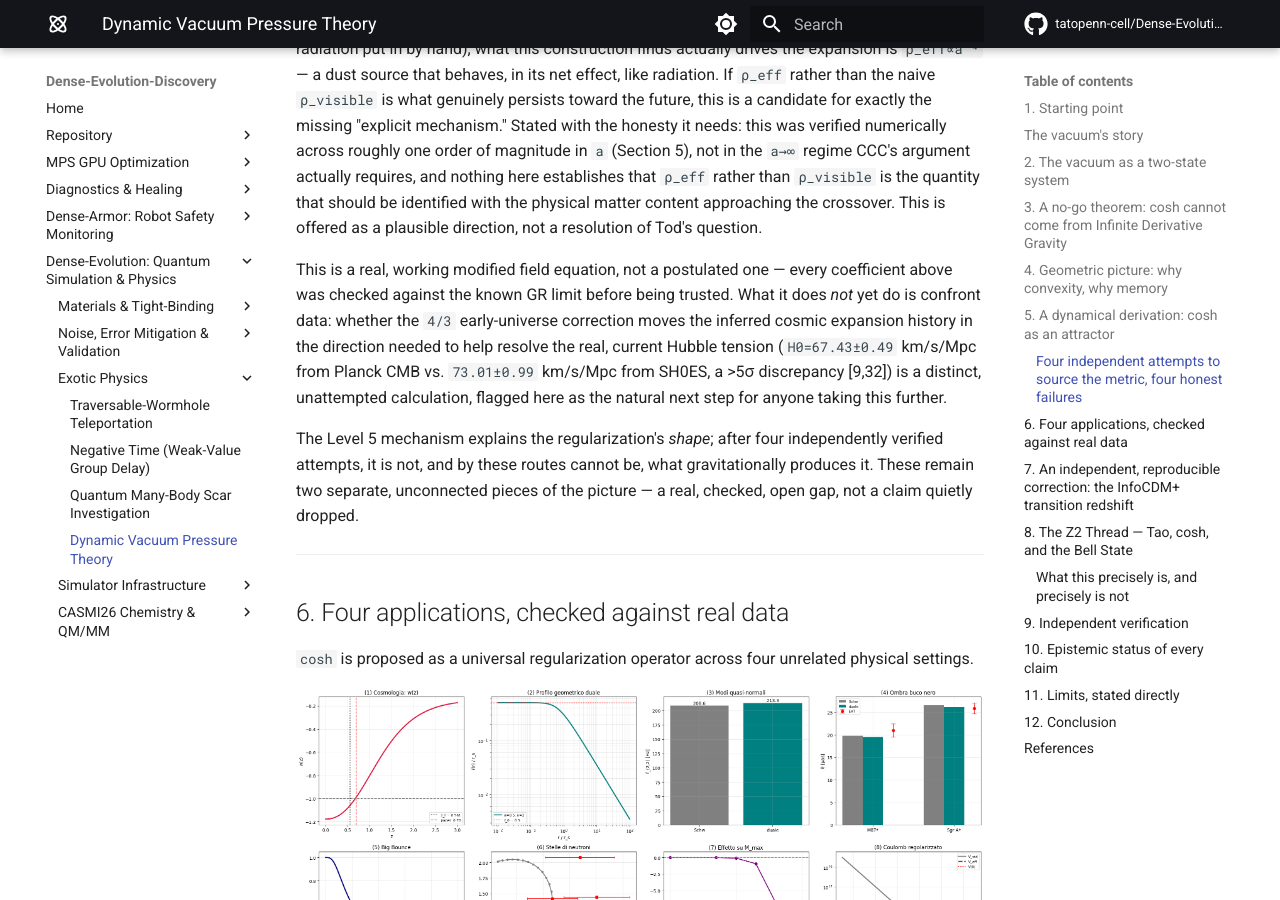
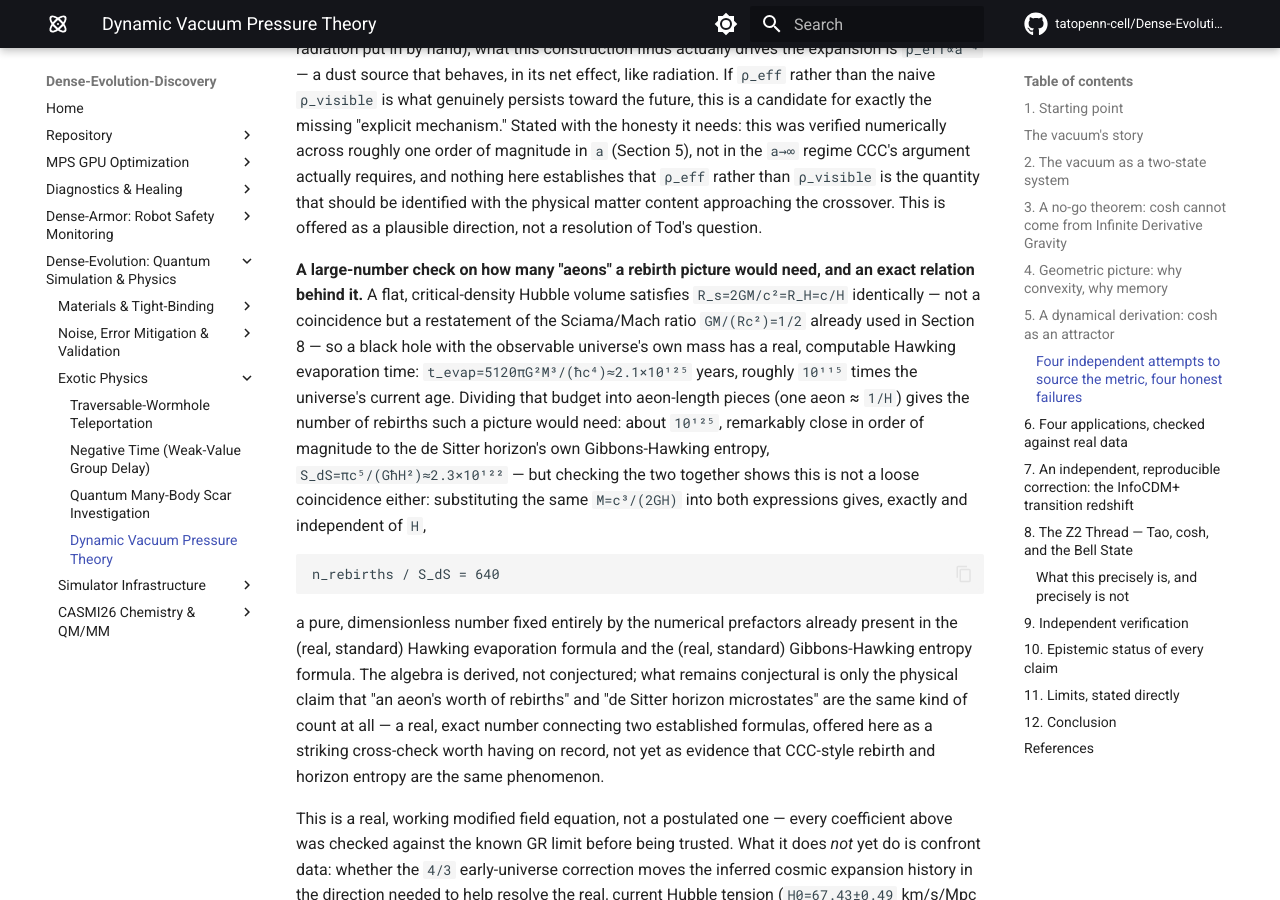
Before and after one commit to tatopenn-cell/Dense-Evolution-Discovery, an MkDocs documentation site: the page built from docs/dynamic_vacuum_pressure_theory.md, in a window 1280 px wide and 900 px high, scrolled down 16487 px. Built offline with MkDocs 1.6.1 and Material for MkDocs 9.7.7, drawn with Linux system fonts in a browser that asks for light colours; comment, search, counter and statistics services are not loaded; some of the changed text lies outside the part shown.

Commit message:
Add exact derived relation n_rebirths/S_dS=640 (Hawking evaporation vs Gibbons-Hawking de Sitter entropy), resolving the earlier order-of-magnitude coincidence into a clean algebraic identity

````diff
--- a/docs/dynamic_vacuum_pressure_theory.md
+++ b/docs/dynamic_vacuum_pressure_theory.md
@@ -260,6 +260,14 @@ Read together with Section 8, one interpretation is offered here explicitly as c
 
 **A possible connection to CCC's own dust problem, stated with its real limits.** Tod [37] identifies a specific, unresolved gap in CCC's original formulation: "without some explicit mechanism to make the dust contribution fade away, its density is proportional to `R⁻³` so it comes to dominate the radiation, which has density proportional to `R⁻⁴`" &mdash; CCC's future boundary needs a radiation-dominated, massless field content, but ordinary matter dilutes too slowly to get out of the way on its own. The result above is suggestive here: starting from pure dust (`ρ_visible∝a⁻³`, no radiation put in by hand), what this construction finds actually drives the expansion is `ρ_eff∝a⁻⁴` &mdash; a dust source that behaves, in its net effect, like radiation. If `ρ_eff` rather than the naive `ρ_visible` is what genuinely persists toward the future, this is a candidate for exactly the missing "explicit mechanism." Stated with the honesty it needs: this was verified numerically across roughly one order of magnitude in `a` (Section 5), not in the `a→∞` regime CCC's argument actually requires, and nothing here establishes that `ρ_eff` rather than `ρ_visible` is the quantity that should be identified with the physical matter content approaching the crossover. This is offered as a plausible direction, not a resolution of Tod's question.
 
+**A large-number check on how many "aeons" a rebirth picture would need, and an exact relation behind it.** A flat, critical-density Hubble volume satisfies `R_s=2GM/c²=R_H=c/H` identically &mdash; not a coincidence but a restatement of the Sciama/Mach ratio `GM/(Rc²)=1/2` already used in Section 8 &mdash; so a black hole with the observable universe's own mass has a real, computable Hawking evaporation time: `t_evap=5120πG²M³/(ħc⁴)≈2.1×10¹²⁵` years, roughly `10¹¹⁵` times the universe's current age. Dividing that budget into aeon-length pieces (one aeon ≈ `1/H`) gives the number of rebirths such a picture would need: about `10¹²⁵`, remarkably close in order of magnitude to the de Sitter horizon's own Gibbons-Hawking entropy, `S_dS=πc⁵/(GħH²)≈2.3×10¹²²` &mdash; but checking the two together shows this is not a loose coincidence either: substituting the same `M=c³/(2GH)` into both expressions gives, exactly and independent of `H`,
+
+```
+n_rebirths / S_dS = 640
+```
+
+a pure, dimensionless number fixed entirely by the numerical prefactors already present in the (real, standard) Hawking evaporation formula and the (real, standard) Gibbons-Hawking entropy formula. The algebra is derived, not conjectured; what remains conjectural is only the physical claim that "an aeon's worth of rebirths" and "de Sitter horizon microstates" are the same kind of count at all &mdash; a real, exact number connecting two established formulas, offered here as a striking cross-check worth having on record, not yet as evidence that CCC-style rebirth and horizon entropy are the same phenomenon.
+
 This is a real, working modified field equation, not a postulated one &mdash; every coefficient above was checked against the known GR limit before being trusted. What it does *not* yet do is confront data: whether the `4/3` early-universe correction moves the inferred cosmic expansion history in the direction needed to help resolve the real, current Hubble tension (`H0=67.43±0.49` km/s/Mpc from Planck CMB vs. `73.01±0.99` km/s/Mpc from SH0ES, a >5σ discrepancy [9,32]) is a distinct, unattempted calculation, flagged here as the natural next step for anyone taking this further.
 
 The Level 5 mechanism explains the regularization's *shape*; after four independently verified attempts, it is not, and by these routes cannot be, what gravitationally produces it. These remain two separate, unconnected pieces of the picture &mdash; a real, checked, open gap, not a claim quietly dropped.
@@ -417,6 +425,7 @@ For transparency, every principal claim in this work is classified below as **de
 <tr><td style="padding:8px 10px;border-bottom:1px solid #eef0f2">Adopts Penrose's CCC; the Z<sub>2</sub> residual is a mechanism for its crossover surface</td><td style="padding:8px 10px;border-bottom:1px solid #eef0f2">Conjectured</td><td style="padding:8px 10px;border-bottom:1px solid #eef0f2">5</td><td style="padding:8px 10px;border-bottom:1px solid #eef0f2">CCC itself is a real, disputed (not confirmed) proposal; this work's addition to it is a stated interpretation, not derived</td></tr>
 <tr><td style="padding:8px 10px;border-bottom:1px solid #eef0f2"><code>S(0)=ln 2</code> (1 bit), matching the Bekenstein-Mukhanov entropy quantum</td><td style="padding:8px 10px;border-bottom:1px solid #eef0f2">Derived</td><td style="padding:8px 10px;border-bottom:1px solid #eef0f2">5</td><td style="padding:8px 10px;border-bottom:1px solid #eef0f2">Genuine minimum of the already-corrected entropy formula, verified symbolically; the match to an independent quantum-gravity result is a real coincidence, not shown to resolve any specific CCC open problem</td></tr>
 <tr><td style="padding:8px 10px;border-bottom:1px solid #eef0f2"><code>ρ_eff∝a⁻⁴</code> as a candidate mechanism for CCC's dust-fade-out problem</td><td style="padding:8px 10px;border-bottom:1px solid #eef0f2">Conjectured</td><td style="padding:8px 10px;border-bottom:1px solid #eef0f2">5</td><td style="padding:8px 10px;border-bottom:1px solid #eef0f2">Real gap identified by Tod [37]; the match is suggestive but checked only over ~1 order of magnitude in <code>a</code>, not the a&rarr;&infin; limit the problem actually needs</td></tr>
+<tr><td style="padding:8px 10px;border-bottom:1px solid #eef0f2"><code>n_rebirths/S_dS=640</code> exactly</td><td style="padding:8px 10px;border-bottom:1px solid #eef0f2">Derived</td><td style="padding:8px 10px;border-bottom:1px solid #eef0f2">5</td><td style="padding:8px 10px;border-bottom:1px solid #eef0f2">Pure algebra from standard Hawking-evaporation and Gibbons-Hawking-entropy formulas, verified symbolically; that the two counts are physically the same thing is a separate, unproven interpretation</td></tr>
 <tr><td style="padding:8px 10px;border-bottom:1px solid #eef0f2">Independent bubbles</td><td style="padding:8px 10px;border-bottom:1px solid #eef0f2">Conjectured</td><td style="padding:8px 10px;border-bottom:1px solid #eef0f2">4</td><td style="padding:8px 10px;border-bottom:1px solid #eef0f2">Working hypothesis, not formalized</td></tr>
 <tr><td style="padding:8px 10px;border-bottom:1px solid #eef0f2">Probability as a scale criterion</td><td style="padding:8px 10px;border-bottom:1px solid #eef0f2">Conjectured</td><td style="padding:8px 10px;border-bottom:1px solid #eef0f2">4</td><td style="padding:8px 10px;border-bottom:1px solid #eef0f2">Working hypothesis, not formalized</td></tr>
 <tr><td style="padding:8px 10px;border-bottom:1px solid #eef0f2">Gravity is the oldest, first-separated force</td><td style="padding:8px 10px;border-bottom:1px solid #eef0f2">Conjectured</td><td style="padding:8px 10px;border-bottom:1px solid #eef0f2">4</td><td style="padding:8px 10px;border-bottom:1px solid #eef0f2">Consistent with the standard force-unification picture; not derived here</td></tr>
````
